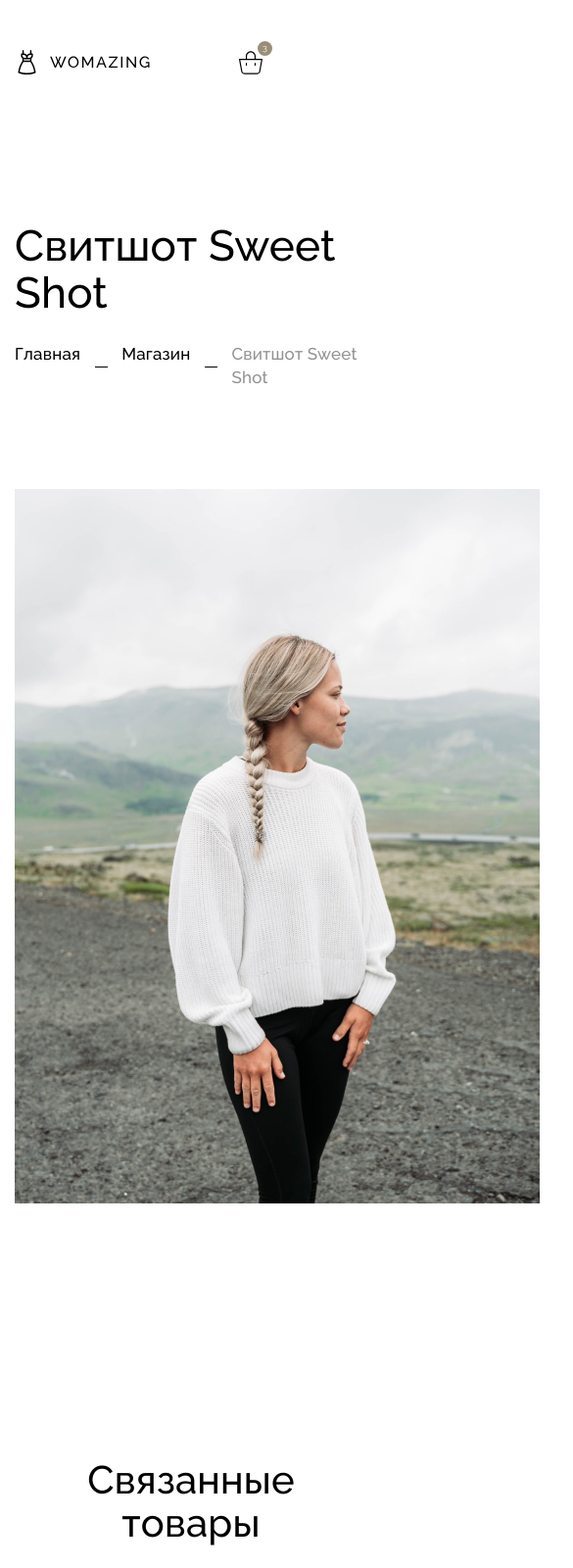
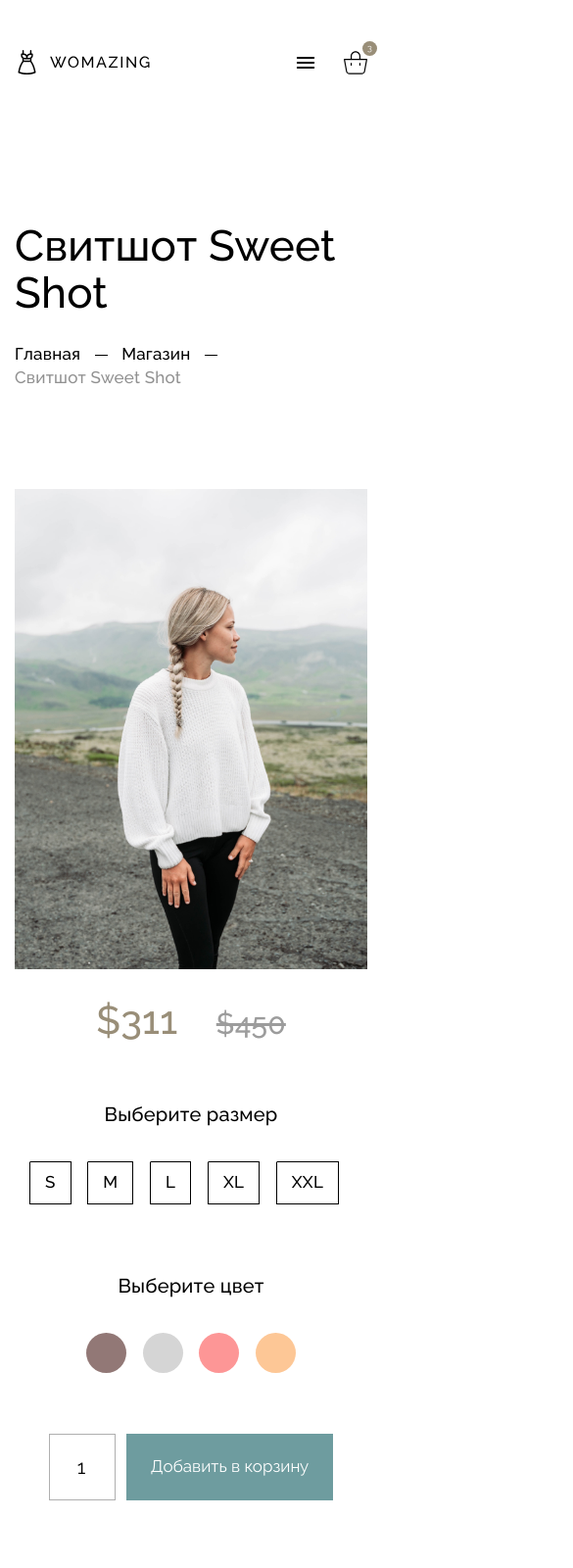
Before and after one commit to EMartynyuk/Magazine, a website: page app/product.html in a window 390 px wide. Shown: the top 1600 px of the page at 98% size, 585 px wide, since content can reach past the window. Drawn offline with Linux system fonts and the light colour scheme.

Commit message:
adap product

```diff
--- a/app/product.html
+++ b/app/product.html
@@ -16,6 +16,24 @@
 
     <header class="header">
         <div class="container">
+            <nav class="header__navigation--hidden">
+                <ul class="header__items">
+                    <li class="header__item">
+                        <a class="header__link header__link--active" href="">Главная</a>
+                    </li>
+                    <li class="header__item">
+                        <a class="header__link" href="shop.html">Магазин</a>
+                    </li>
+                    <li class="header__item">
+                        <a class="header__link" href="brand.html">О
+                            бренде</a>
+                    </li>
+                    <li class="header__item">
+                        <a class="header__link" href="contact.html">Контакты</a>
+                    </li>
+                </ul>
+
+            </nav>
             <div class="header__top">
                 <img class="header__logo" src="images/logo.svg" alt="">
                 <nav class="header__navigation">
@@ -34,6 +52,7 @@
                         </li>
                     </ul>
                 </nav>
+                <img class="header__navigation-btn" src="images/header-btn.svg" alt="">
                 <div class="header__cart">
                     <a class="header__phone" href="tel:+74958235412">+7 (495) 823-54-12</a>
                     <a class="header__cart-img" href="cart.html">
@@ -51,14 +70,14 @@
             <div class="container">
                 <h2 class="breadcrumbs__title product-title">Свитшот Sweet Shot</h2>
                 <ul class="breadcrumbs__lists product-lists">
-                    <li class="breadcrumbs__list">
-                        <a href="#" class="breadcrumbs__link">Главная</a>
+                    <li class="breadcrumbs__list product-list">
+                        <a href="#" class="breadcrumbs__link product-link">Главная</a>
                     </li>
-                    <li class="breadcrumbs__list">
-                        <a href="shop.html" class="breadcrumbs__link">Магазин</a>
+                    <li class="breadcrumbs__list product-list">
+                        <a href="shop.html" class="breadcrumbs__link product-link">Магазин</a>
                     </li>
-                    <li class="breadcrumbs__list">
-                        <span href="#" class="breadcrumbs__link">Свитшот Sweet Shot</span>
+                    <li class="breadcrumbs__list product-list">
+                        <span href="#" class="breadcrumbs__link product-link">Свитшот Sweet Shot</span>
                     </li>
                 </ul>
             </div>
--- a/app/scss/_global.scss
+++ b/app/scss/_global.scss
@@ -48,10 +48,14 @@ body {
   &__lists {
     margin-bottom: 214px;
     display: flex;
+    @media (max-width: 576px) {
+      flex-wrap: wrap;
+    }
   }
   .product-lists {
     margin-bottom: 102px;
   }
+
   &__list {
     margin-right: 42px;
     position: relative;
@@ -75,8 +79,9 @@ body {
     }
   }
 
+
   &__link {
     @extend %text;
     color: inherit;
-  }
 }
+}
--- a/app/scss/style.scss
+++ b/app/scss/style.scss
@@ -877,21 +877,33 @@
   &__top {
     display: flex;
     margin-bottom: 130px;
+    @media (max-width: 768px) {
+      flex-direction: column;
+    }
   }
 
   &__img {
     margin-right: 74px;
-    max-width: 536px;
+    width: 48.28%;
+    object-fit: cover;
+    @media (max-width: 768px) {
+      width: 100%;
+    }
   }
 
   &__content {
     margin-top: 117px;
+    @media (max-width: 768px) {
+      margin-top: 30px;
+      text-align: center;
+    }
   }
 
   &__price {
     @extend %titleh2;
     color: $accentbrown;
     margin-bottom: 60px;
+
   }
 
   &__prevprice {
@@ -910,6 +922,7 @@
     &:last-of-type {
       margin-right: 0;
     }
+
   }
 
   &__descr {
@@ -936,6 +949,9 @@
     border: 1px solid #000000;
     padding: 9px 15px;
     display: inline-block;
+    @media (max-width: 992px) {
+      margin-bottom: 10px;
+    }
   }
 
   &__labelcolor {
@@ -987,14 +1003,30 @@
     &:hover {
       @extend %btndark;
     }
+    @media (max-width: 992px) {
+      padding: 11px 25px;
+    }
+    @media (max-width: 768px) {
+      padding: 22px 50px;
+    }
+    @media (max-width: 576px) {
+      min-height: 68px;
+      padding: 11px 25px;
+    }
   }
   &__final {
     display: flex;
     align-items: flex-end;
+    @media (max-width: 768px) {
+     justify-content: center;
+    }
   }
   .product-another {
     justify-content: flex-start;
     margin-bottom: 130px;
+    @media (max-width: 576px) {
+      justify-content: center;
+    }
   }
   .product-star {
     margin: 0 auto;
```
Also changed, not shown: app/css/style.min.css.
